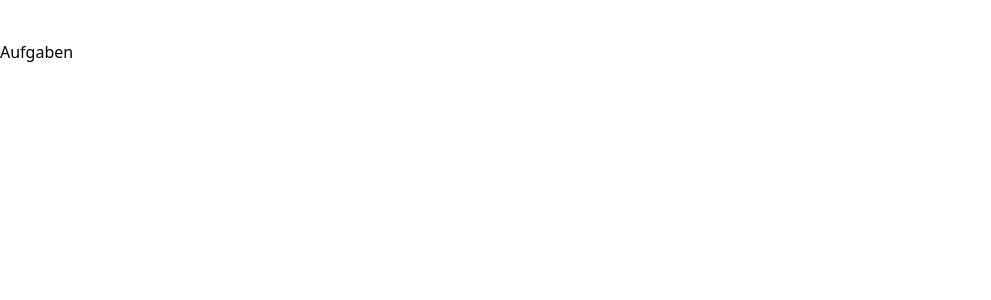
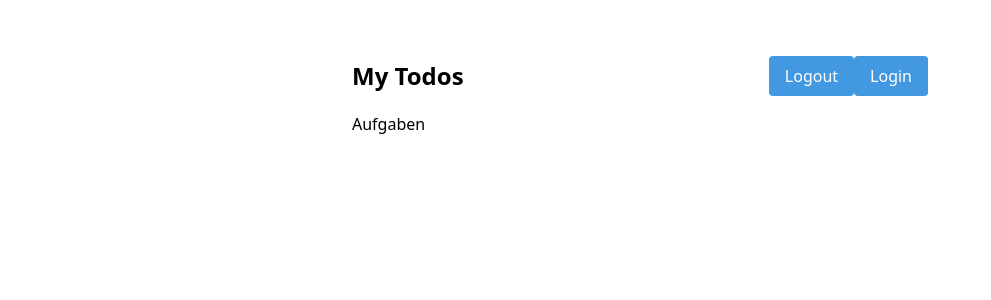
Before and after one commit to alissanguyen/aufgaben-ssr, a Next.js app: page / in a window 1280 px wide. Shown: the top 300 px of the page, without its empty margins (0-991 px from the left). Built offline with nearby package versions, Linux system fonts and the light colour scheme.

Commit message:
Add navbar markup.

```diff
--- /dev/null
+++ b/components/Navbar.tsx
@@ -0,0 +1,23 @@
+import * as React from "react";
+
+interface Props {}
+
+const Navbar: React.FC<Props> = ({}) => {
+  return (
+    <nav className="flex justify-between items-center py-4">
+      <p className="navbar text-2xl font-bold text-grey-800">My Todos</p>
+      <div className="flex">
+        <a
+          href="/api/logout"
+          className=" rounded bg-blue-500 hover:bg-blue-600 text-white py-2 px-4"
+        >Logout</a>
+        <a
+          href="/api/login"
+          className=" rounded bg-blue-500 hover:bg-blue-600 text-white py-2 px-4"
+        >Login</a>
+      </div>
+    </nav>
+  );
+};
+
+export default Navbar;
--- a/pages/_app.js
+++ b/pages/_app.js
@@ -2,7 +2,7 @@
 
 function MyApp({ Component, pageProps }) {
   return (
-    <div className="container mx-auto my-10">
+    <div className="container mx-auto my-10 max-w-xl">
       <Component {...pageProps} />
     </div>
   );
--- a/pages/index.tsx
+++ b/pages/index.tsx
@@ -1,5 +1,6 @@
 import Head from "next/head";
 import * as React from "react";
+import Navbar from "../components/Navbar";
 
 const Home: React.FC = () => {
   return (
@@ -11,6 +12,7 @@
         <title>Aufgaben</title>
       </Head>
       <main>
+        <Navbar/>
         <h1>Aufgaben</h1>
       </main>
     </>
```
